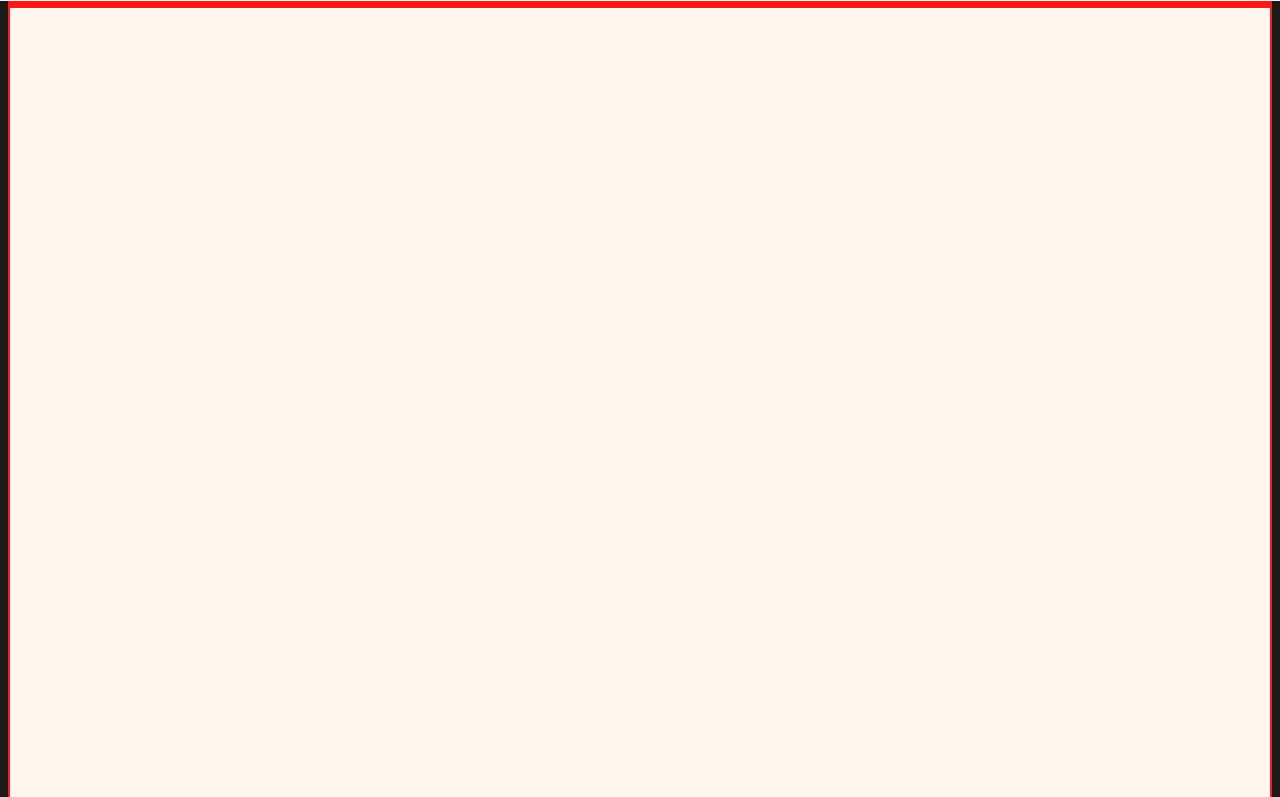
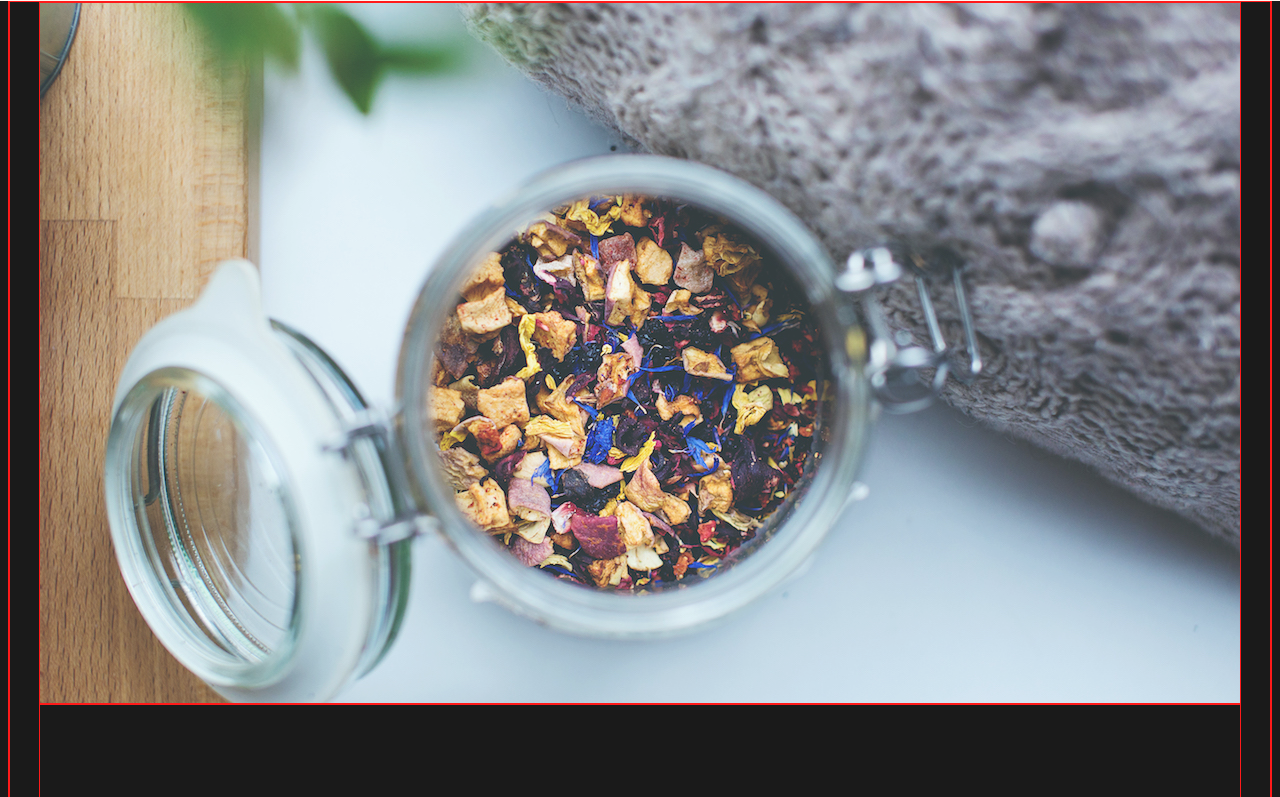
Before and after one commit to Cupcake288/teacozy, a plain HTML site: page index.html in a window 1280 px wide. Shown: the part 69-866 px from the top of the page. Drawn offline with Linux system fonts and the light colour scheme.

Commit message:
Fill background content containers

```diff
--- a/index.html
+++ b/index.html
@@ -14,9 +14,9 @@
       </nav>
     </header>
     <div class="content">
-      <div class="mission" id="mission"></div>
-      <div class="featured-tea" id="featured-tea"></div>
-      <div class="locations" id="locations"></div>
+      <div class="mission flex-container" id="mission"></div>
+      <div class="featured-tea flex-container" id="featured-tea"></div>
+      <div class="locations flex-container" id="locations"></div>
     </div>
     <footer></footer>
   </body>
--- a/resources/css/style.css
+++ b/resources/css/style.css
@@ -40,16 +40,37 @@ header a:link, a:visited{
 
 /*content*/
 .content{
-  height: 2000px;
   position: relative;
   top: 61px;
-  background-color: seashell;
 }
-.missi
+.flex-container{
+  display: flex;
+  justify-content: center;
+  flex-wrap: wrap;
+  margin: auto;
+}
+.mission{
+  height: 700px;
+  width: 1200px;
+  background-image: url(../images/img-mission-background.jpg);
+  background-size: cover;
+}
+.featured-tea{
+  height: 700px;
+  width: 1200px;
+}
+.locations{
+  height: 500px;
+  width: 1200px;
+  background-image: url(../images/img-locations-background.jpg);
+  background-size: 100% 130%;
+}
 
 /*footer*/
 footer{
   height: 700px;
+  position: relative;
+  top: 61px;
 }
 
 
```
